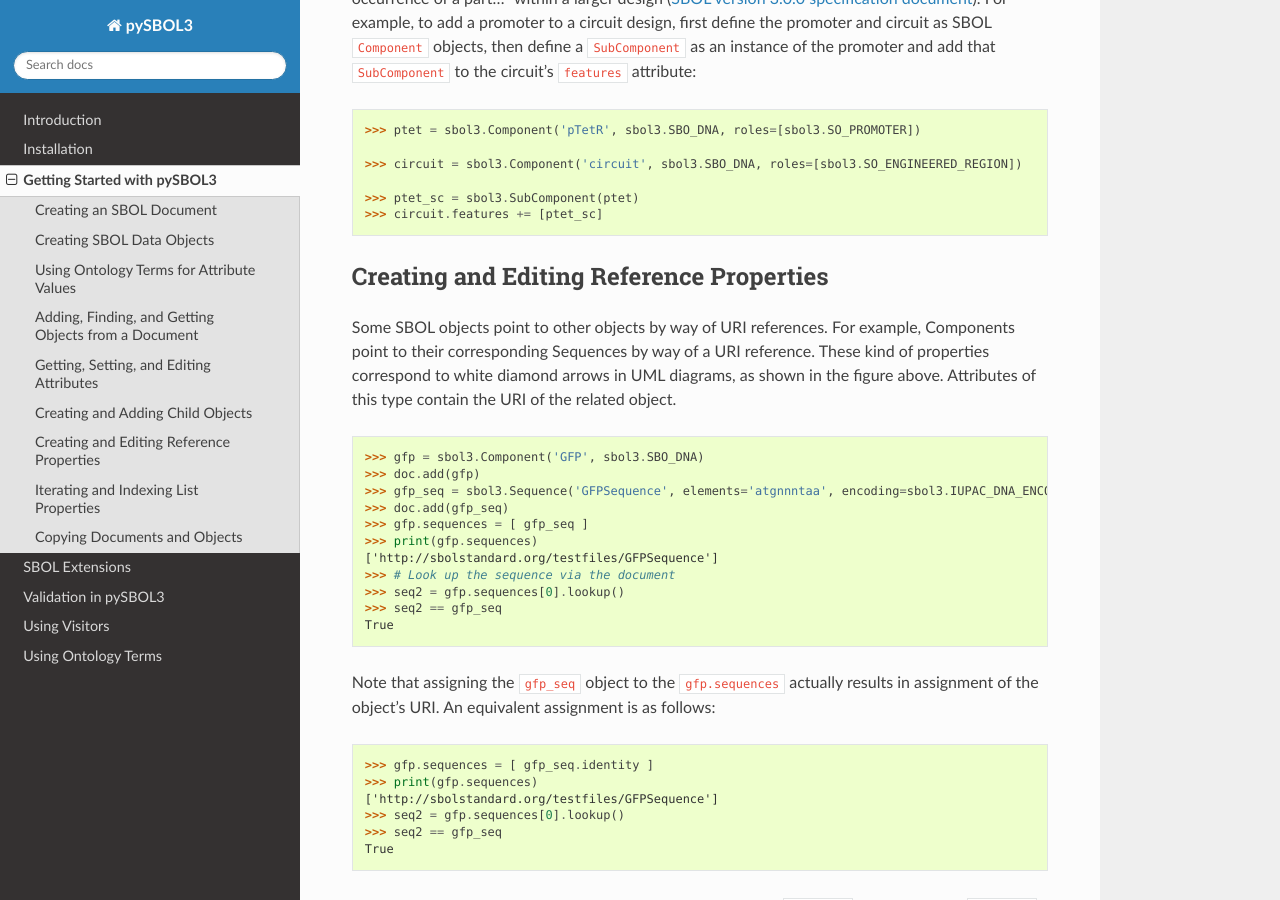
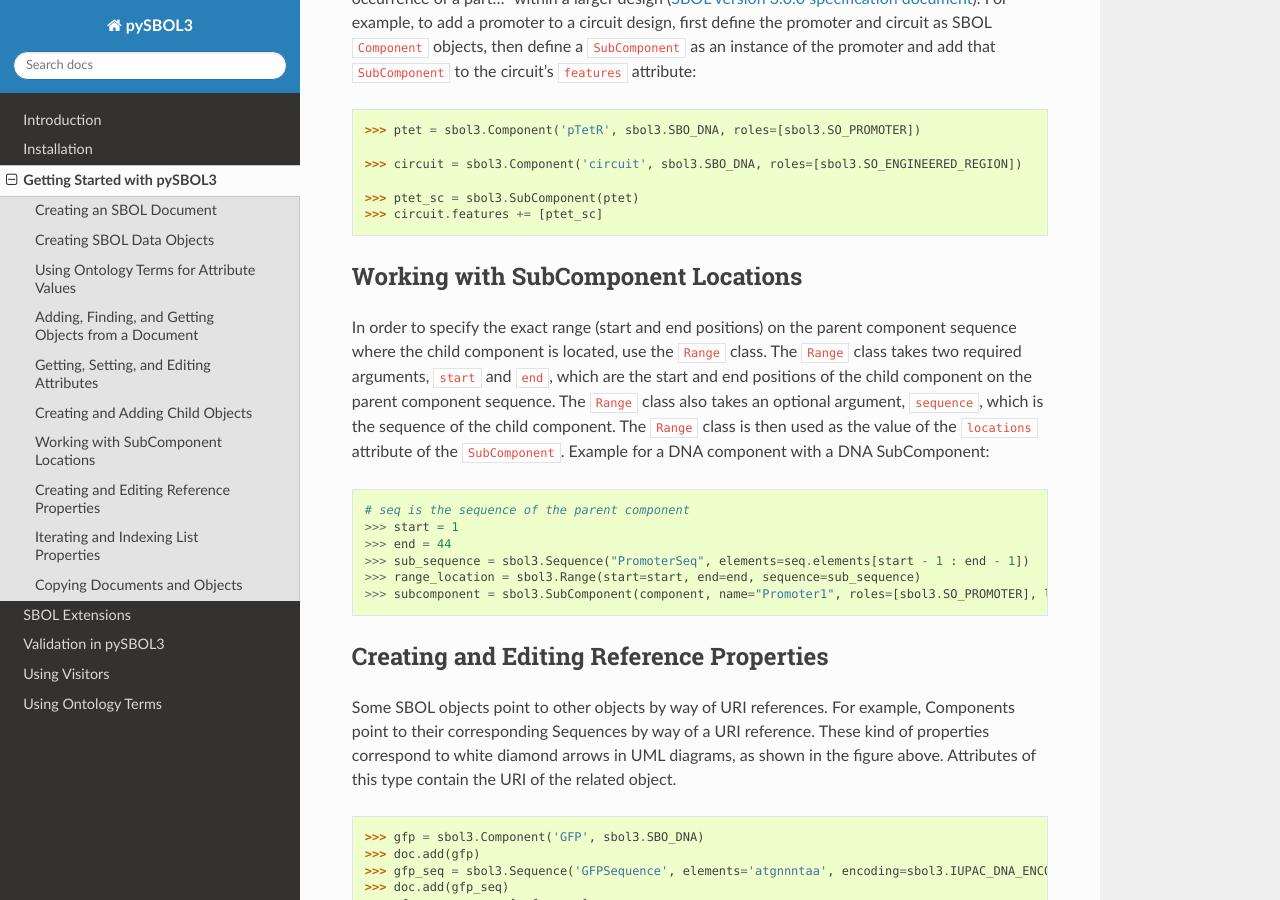
Before and after one commit to SynBioDex/pySBOL3, a Sphinx documentation site: the page built from docs/getting_started.rst, in a window 1280 px wide and 900 px high, scrolled down 6678 px. Built offline with Sphinx 7.4.7 and the Read the Docs theme 2.0.0, drawn with Linux system fonts in a browser that asks for light colours.

Commit message:
Add example of using Range for SubComponent location

```diff
--- a/docs/getting_started.rst
+++ b/docs/getting_started.rst
@@ -332,6 +332,28 @@ For example, to add a promoter to a circuit design, first define the promoter an
 .. end
 
 -----------------------------------------
+Working with SubComponent Locations
+-----------------------------------------
+
+In order to specify the exact range (start and end positions) on the parent component sequence where the child
+component is located, use the ``Range`` class. The ``Range`` class takes two required arguments, ``start`` and
+``end``, which are the start and end positions of the child component on the parent component sequence.
+The ``Range`` class also takes an optional argument, ``sequence``, which is the sequence of the child component.
+The ``Range`` class is then used as the value of the ``locations`` attribute of the ``SubComponent``.
+Example for a DNA component with a DNA SubComponent:
+
+.. code:: python
+
+    # seq is the sequence of the parent component
+    >>> start = 1
+    >>> end = 44
+    >>> sub_sequence = sbol3.Sequence("PromoterSeq", elements=seq.elements[start - 1 : end - 1])
+    >>> range_location = sbol3.Range(start=start, end=end, sequence=sub_sequence)
+    >>> subcomponent = sbol3.SubComponent(component, name="Promoter1", roles=[sbol3.SO_PROMOTER], locations=range_location)
+
+.. end
+
+-----------------------------------------
 Creating and Editing Reference Properties
 -----------------------------------------
 
```
